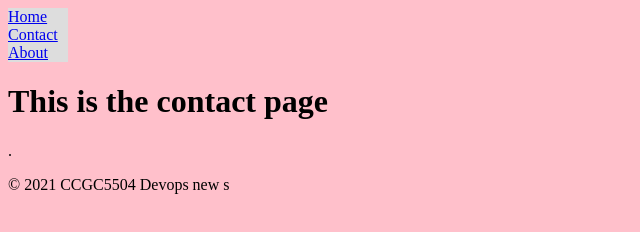
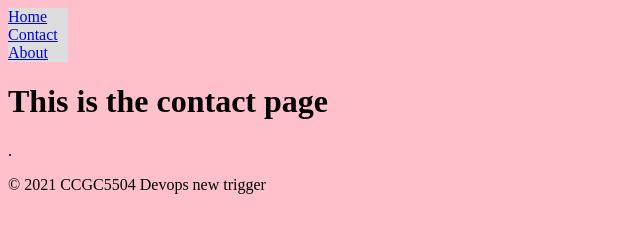
Before and after one commit to godwin1/finalexam, a plain HTML site: page contact.html in a window 1280 px wide. Shown: the full height of the page, 0-640 px from the left. Drawn offline with Linux system fonts and the light colour scheme.

Commit message:
Update contact.html

```diff
--- a/contact.html
+++ b/contact.html
@@ -29,7 +29,7 @@ background-color: pink;
 <p><h1>This is the contact page</h1>.</p>
 
 <footer>
-<p> &copy 2021 CCGC5504 Devops  new s</p>
+<p> &copy 2021 CCGC5504 Devops  new trigger</p>
 </footer>
 </body>
 </html>
```
